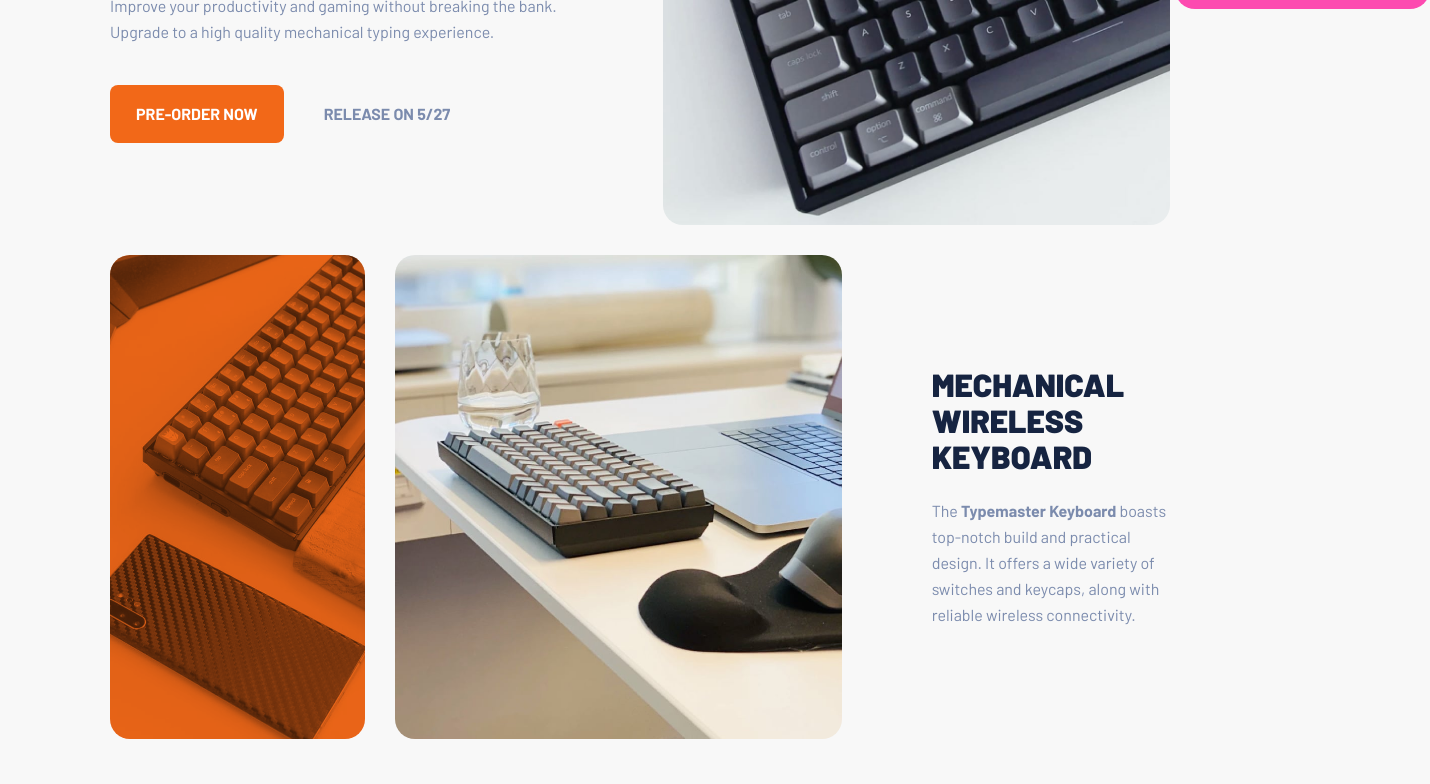
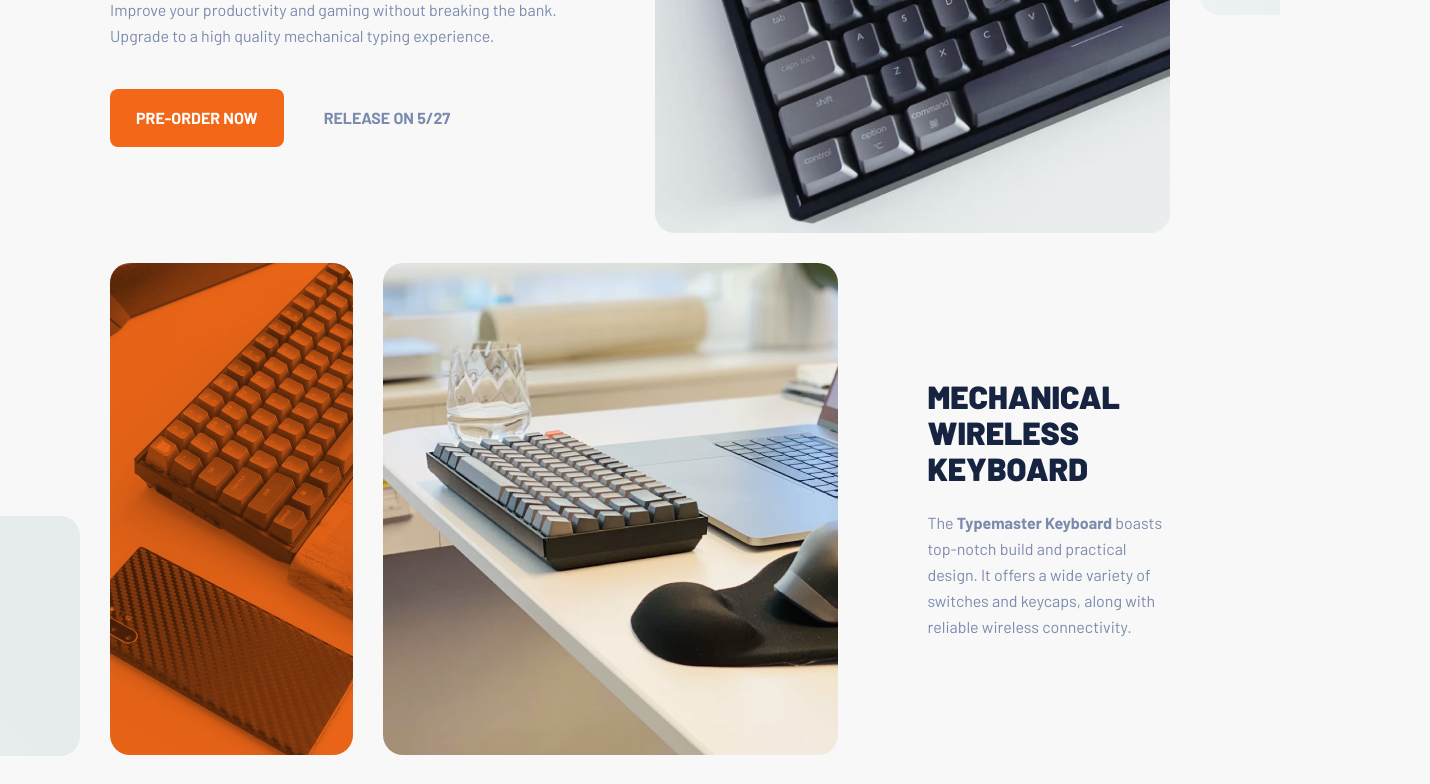
Before and after one commit to correlucas/typemaster-landing-page, a plain HTML site: page index.html in a window 1280 px wide. Shown: the part 419-1203 px from the top of the page, 1430 px wide, since content can reach past the window. Drawn offline with Linux system fonts and the light colour scheme.

Commit message:
desktop design complete

```diff
--- a/style.css
+++ b/style.css
@@ -149,6 +149,10 @@ header {
   object-fit: cover;
 }
 
+main {
+  overflow: hidden;
+}
+
 .hero-grid {
   display: grid;
   grid-template-columns: repeat(4, 1fr);
@@ -165,15 +169,28 @@ header {
 .hero-grid::before {
   content: " ";
   display: block;
-  position: relative;
-  top: -1000px;
-  right: -1065px;
+  position: absolute;
+  left: -265px;
+  bottom: 167px;
   width: 255px;
   height: 240px;
   opacity: 70%;
-  background-color: #ff0092;
+  background: linear-gradient(42.85deg, #E8EFF2 2%, #DEE5E8 48.45%);
   border-radius: 20px;
 }
+
+.hero-grid::after {
+  content: " ";
+  display: block;
+  position: absolute;
+  right: -265px;
+  width: 255px;
+  height: 240px;
+  opacity: 70%;
+  background: linear-gradient(42.85deg, #E8EFF2 2%, #DEE5E8 48.45%);
+  border-radius: 20px;
+}
+
 
 .hero-heading {
   display: flex;
```
